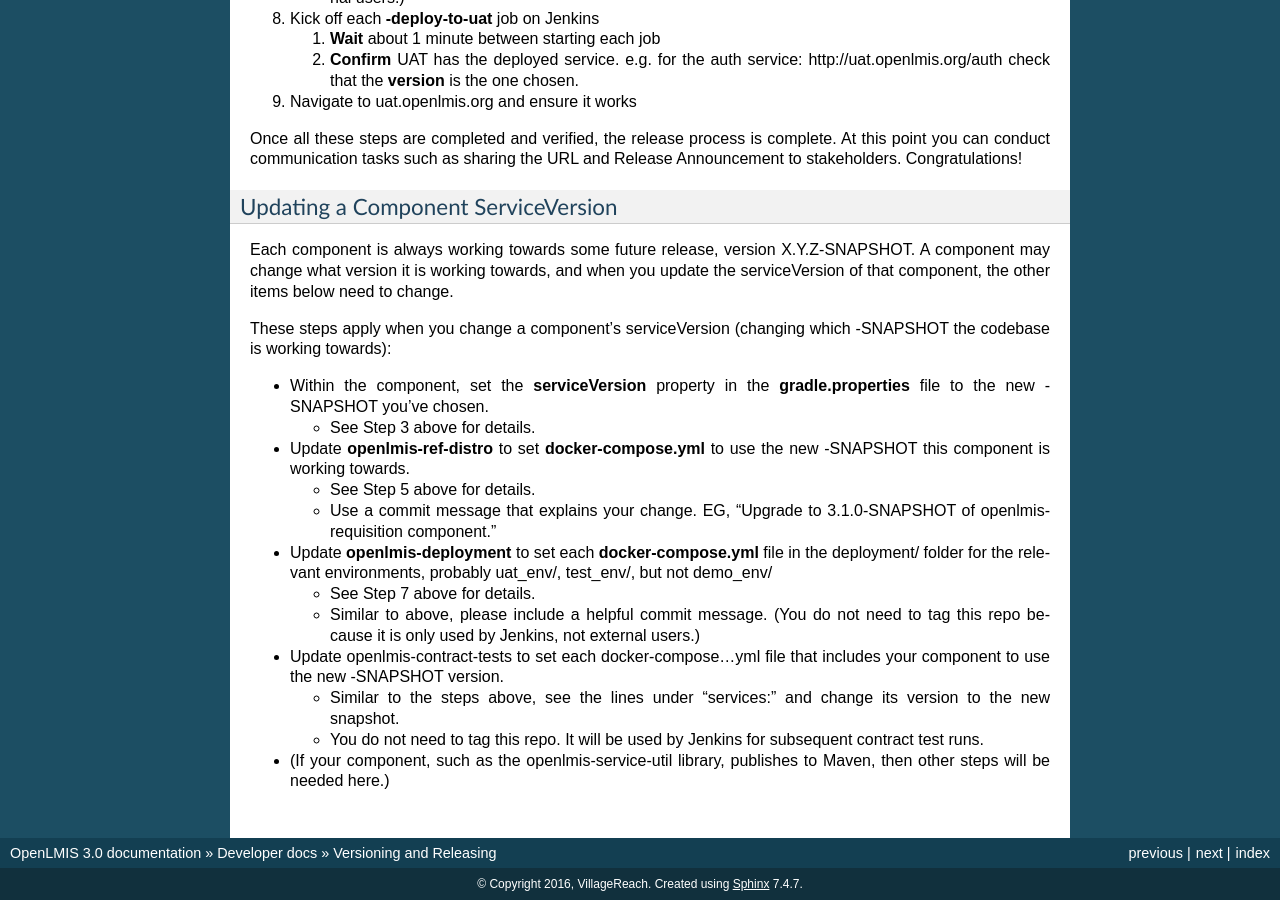
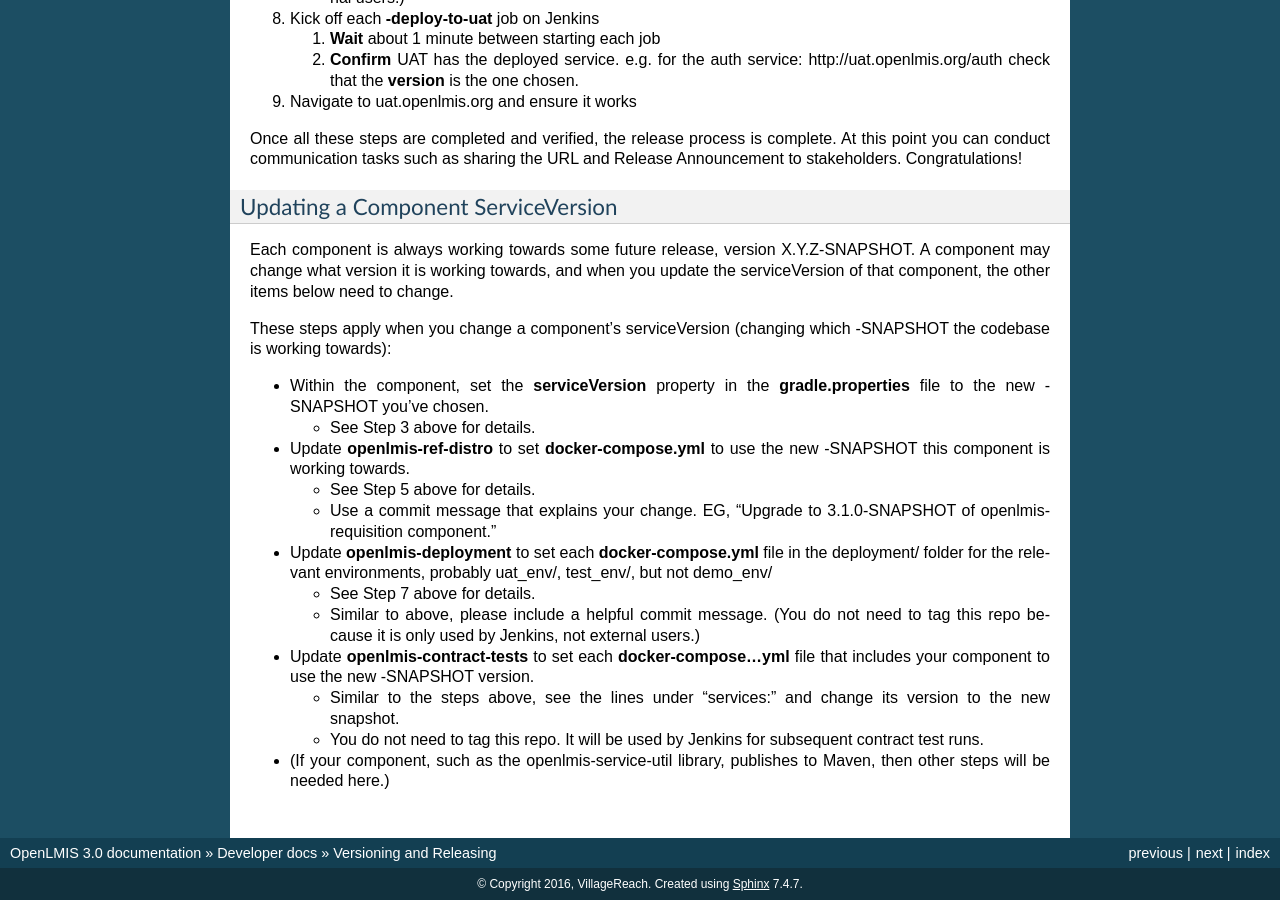
Before and after one commit to OpenLMIS/openlmis-ref-distro, a Sphinx documentation site: the page built from docs/source/developer-docs/versioningReleasing.md, in a window 1280 px wide and 900 px high, scrolled down 2969 px. Built offline with Sphinx 7.4.7, drawn with Linux system fonts in a browser that asks for light colours; pages that are not in the unit, such as notebooks, are missing from menus; some of the changed text lies outside the part shown.

Commit message:
OLMIS-1997: Formatting fixes

```diff
--- a/docs/source/developer-docs/versioningReleasing.md
+++ b/docs/source/developer-docs/versioningReleasing.md
@@ -132,7 +132,7 @@
       Finally, on Jenkins, identify which build was the one that built and published to Docker/Maven
       the release. Press the Keep the build forever button.
 1. In **openlmis-config**, tag the most recent commit with the tag version (including the 'v').
-1. Update docker-compose.yml in openlmis-ref-distro with the release chosen
+1. Update **docker-compose.yml** in **openlmis-ref-distro** with the release chosen
    1. For each of the services deployed as the new version on DockerHub, update the version in the
       **docker-compose.yml** file to the version you're releasing. See the lines under "services:" →
       serviceName → "image: openlmis/requisition-refui:3.0.0-beta-SNAPSHOT" and change that last part
@@ -177,18 +177,18 @@
 - Within the component, set the **serviceVersion** property in the **gradle.properties** file to
   the new -SNAPSHOT you've chosen.
   - See Step 3 above for details.
-- Update **openlmis-ref-distro** to set **docker-compose.yml** to use the new -SNAPSHOT this component is
-  working towards.
+- Update **openlmis-ref-distro** to set **docker-compose.yml** to use the new -SNAPSHOT this
+  component is working towards.
   - See Step 5 above for details.
   - Use a commit message that explains your change. EG, "Upgrade to 3.1.0-SNAPSHOT of
     openlmis-requisition component."
-- Update **openlmis-deployment** to set each **docker-compose.yml** file in the deployment/ folder for the
-  relevant environments, probably uat_env/, test_env/, but not demo_env/
+- Update **openlmis-deployment** to set each **docker-compose.yml** file in the deployment/ folder
+  for the relevant environments, probably uat_env/, test_env/, but not demo_env/
   - See Step 7 above for details.
   - Similar to above, please include a helpful commit message. (You do not need to tag this repo
     because it is only used by Jenkins, not external users.)
-- Update openlmis-contract-tests to set each docker-compose...yml file that includes your component
-  to use the new -SNAPSHOT version.
+- Update **openlmis-contract-tests** to set each **docker-compose...yml** file that includes your
+  component to use the new -SNAPSHOT version.
   - Similar to the steps above, see the lines under "services:" and change its version to the new
     snapshot.
   - You do not need to tag this repo. It will be used by Jenkins for subsequent contract test runs.
```
